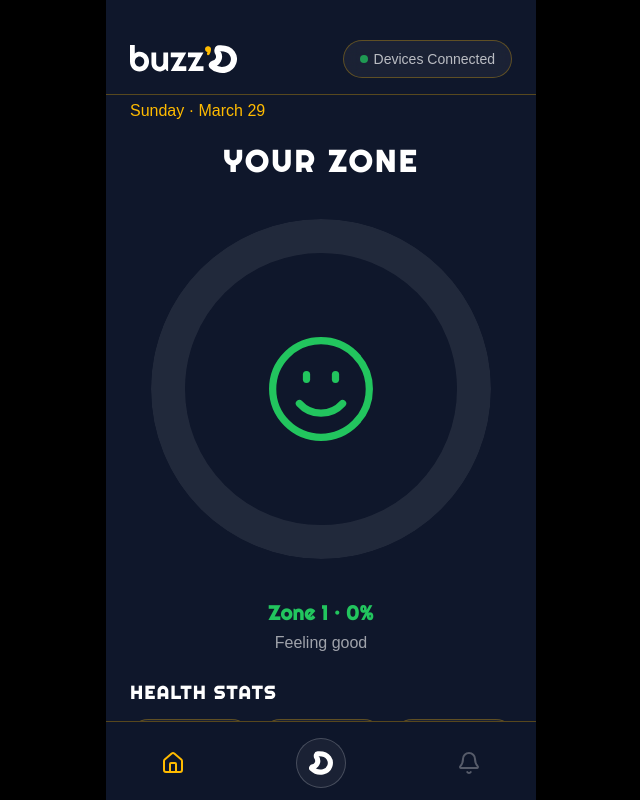
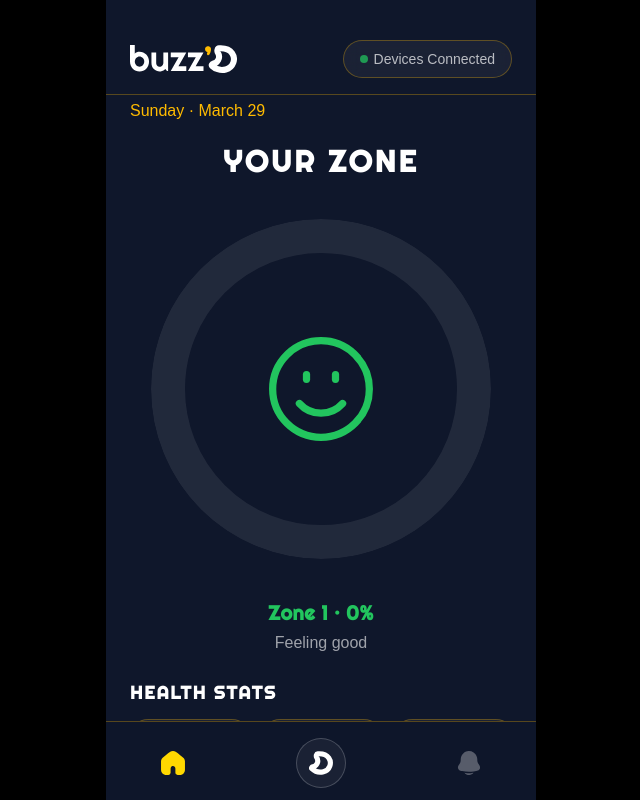
Before and after one commit to ld17282/alcsync, a Next.js app: page / in a window 1280 px wide. Shown: the whole page, without its empty margins (319-959 px from the left). Built offline with nearby package versions, Linux system fonts and the light colour scheme; a web font is replaced by a local one.

Commit message:
feat: custom home and alert SVG icons in bottom nav with active/inactive color states, yellow card and pill borders, brand color polish pass
Made-with: Cursor

```diff
--- a/src/app/page.tsx
+++ b/src/app/page.tsx
@@ -1,7 +1,7 @@
 "use client"
 
 import { useState, useEffect, useRef } from "react"
-import { Home, Bell, Loader2, Smile, Meh, Frown, AlertTriangle } from "lucide-react"
+import { Loader2, Smile, Meh, Frown, AlertTriangle } from "lucide-react"
 
 const RADIUS = 90
 const CIRCUMFERENCE = 2 * Math.PI * RADIUS
@@ -326,8 +326,8 @@ export default function Dashboard() {
       {/* Bottom Nav */}
       <nav className="flex-none border-t border-[#FFBB00]/30 bg-[oklch(20.8%_0.042_265.755)]/95 backdrop-blur-sm">
         <div className="flex items-center justify-around py-3 sm:py-4" style={{ paddingBottom: 'calc(env(safe-area-inset-bottom) + 12px)' }}>
-          <button className="flex flex-col items-center gap-1 transition-colors" style={{ color: "#FFBB00" }}>
-            <Home className="w-5 h-5 sm:w-6 sm:h-6" />
+          <button className="flex flex-col items-center gap-1 transition-colors">
+            <img src="/assets/home - icon.svg" alt="home" className="h-6 w-6" style={{ filter: 'brightness(0) saturate(100%) invert(75%) sepia(69%) saturate(600%) hue-rotate(358deg) brightness(103%) contrast(103%)' }} />
           </button>
           <button
             onClick={simulateNight}
@@ -341,8 +341,8 @@ export default function Dashboard() {
               }
             </span>
           </button>
-          <button className="flex flex-col items-center gap-1 text-white/30 hover:text-white/60 transition-colors">
-            <Bell className="w-5 h-5 sm:w-6 sm:h-6" />
+          <button className="flex flex-col items-center gap-1 transition-colors">
+            <img src="/assets/alert - icon.svg" alt="alerts" className="h-6 w-6" style={{ filter: 'brightness(0) invert(1)', opacity: 0.3 }} />
           </button>
         </div>
       </nav>
```
Also changed, not shown: public/assets/alert - icon.svg (added), public/assets/home - icon.svg (added).
